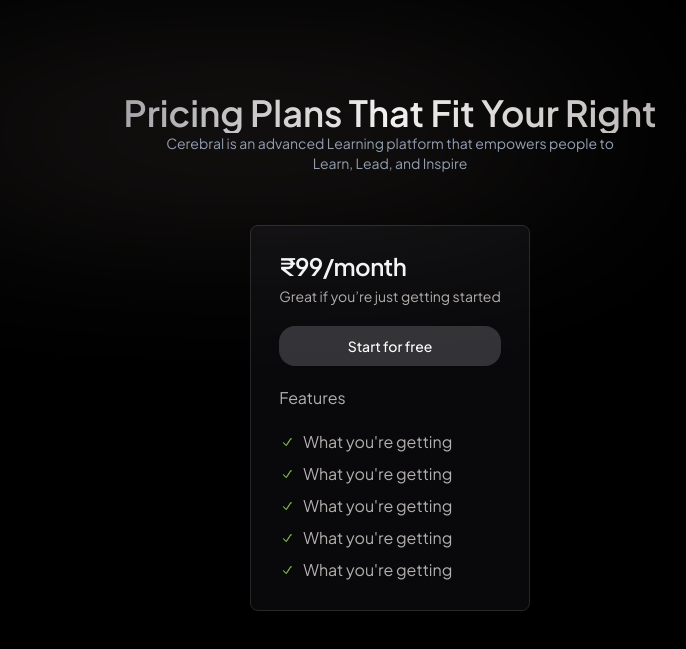
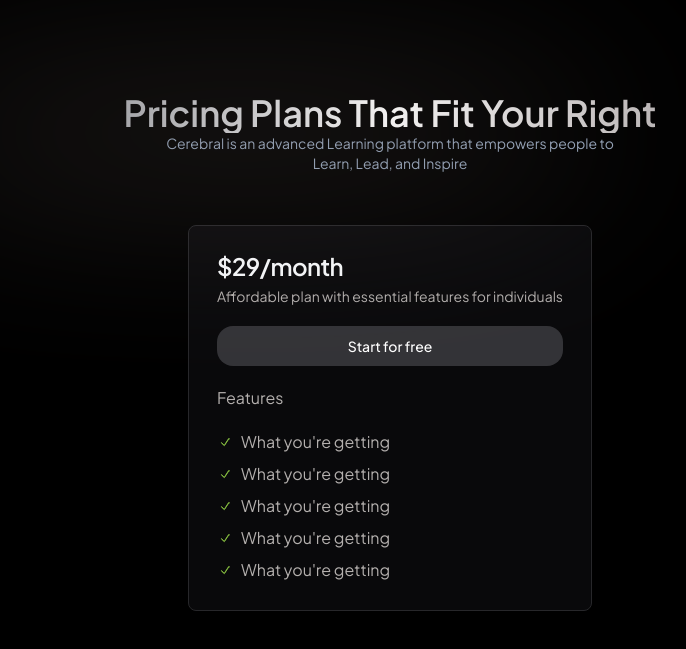
Before and after one commit to vagxrth/cerebral, a Next.js app: page / in a window 1280 px wide. Shown: the part 1288-1937 px from the top of the page, without its empty margins (250-936 px from the left). Built offline with nearby package versions, Linux system fonts and the light colour scheme.

Commit message:
refactor: modify pricing plans

```diff
--- a/src/app/(landing)/_components/pricing/index.tsx
+++ b/src/app/(landing)/_components/pricing/index.tsx
@@ -24,9 +24,9 @@
             </BackdropGradient>
             <Card className="p-7 mt-10 md:w-auto w-full bg-themeBlack border-themeGray">
                 <div className="flex flex-col gap-2">
-                    <CardTitle>₹99/month</CardTitle>
+                    <CardTitle>$29/month</CardTitle>
                     <CardDescription className="text-[#B4B0AE]">
-                        Great if you’re just getting started
+                        Affordable plan with essential features for individuals
                     </CardDescription>
                     <Link href="#" className="w-full mt-3">
                         <Button
```
